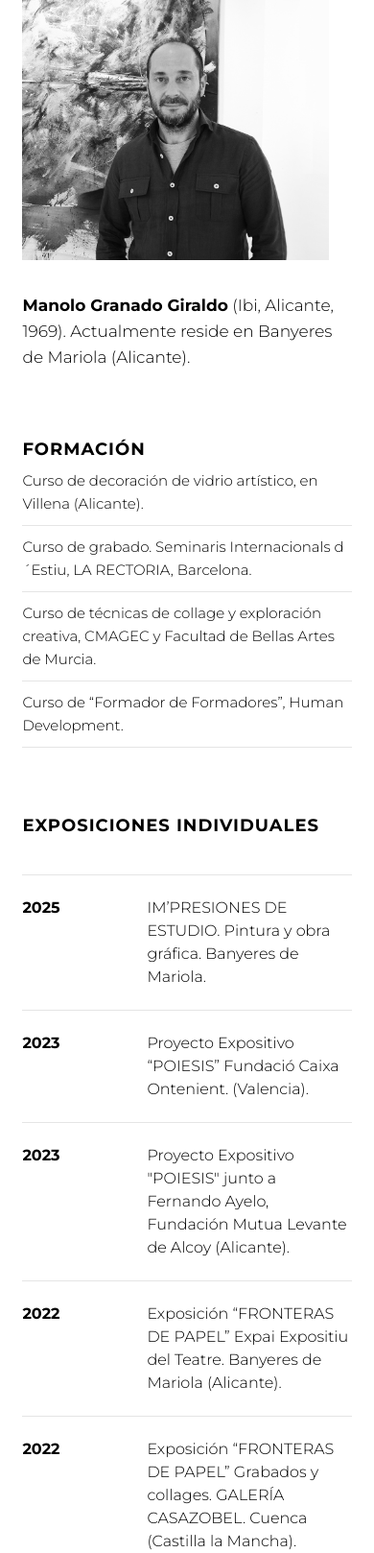
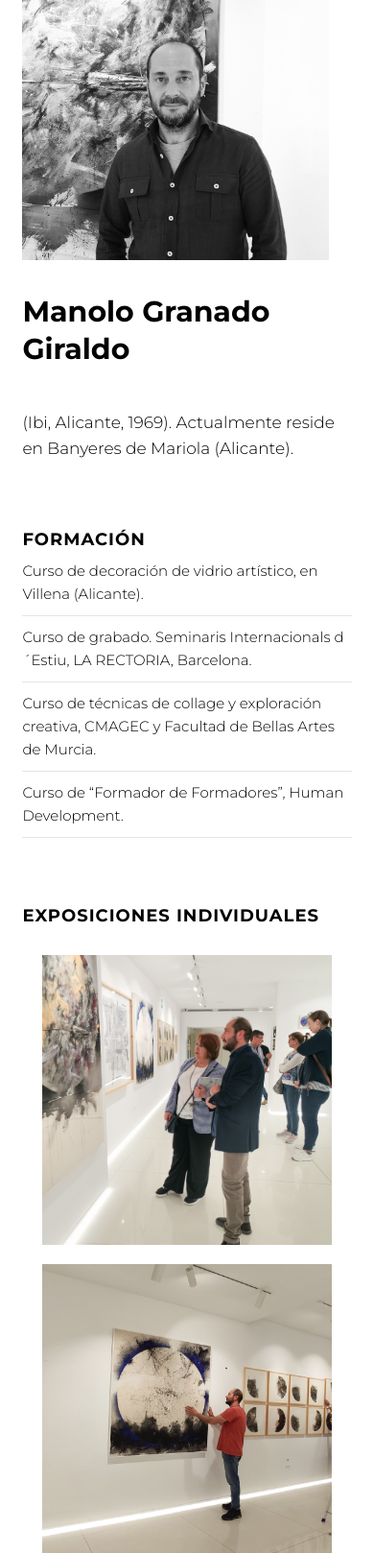
Before and after one commit to Pijo69/grafico, a PHP site: page /curriculum.html in a window 390 px wide. Shown: the part 229-1847 px from the top of the page at 96% size. Run offline with PHP 8.4, Linux system fonts and the light colour scheme.

Commit message:
Fix lightbox close X, restyle Curriculum intro, add exhibition photos
- Move the close X inside the white panel's corner instead of half
  hanging off the edge.
- Curriculum: name is now a bigger heading with the residence line
  two line-heights below it, instead of running inline together.
- Add 5 exhibition photos in a lightly-spaced 3-column grid under
  "Exposiciones individuales", openable in the same lightbox (new
  EXHIBITIONS data source); technique/measures lines now hide
  themselves when empty instead of rendering blank.

Co-Authored-By: Claude Sonnet 5 <noreply@anthropic.com>
Claude-Session: https://claude.ai/code/session_01XYyowz46mNQNHAwCGEKQtW

```diff
--- a/css/style.css
+++ b/css/style.css
@@ -207,6 +207,15 @@ a { color: inherit; text-decoration: none; }
   gap: 50px 50px;
 }
 
+.gallery.grid-3 {
+  grid-template-columns: repeat(3, 1fr);
+  gap: 20px;
+}
+
+.cv-photos {
+  margin: 30px auto 40px;
+}
+
 .gallery-item {
   cursor: pointer;
   overflow: hidden;
@@ -284,10 +293,10 @@ a { color: inherit; text-decoration: none; }
 
 .lightbox-close {
   position: absolute;
-  top: -6px;
-  right: 0;
-  width: 34px;
-  height: 34px;
+  top: 18px;
+  right: 18px;
+  width: 28px;
+  height: 28px;
   cursor: pointer;
   background: none;
   border: none;
@@ -573,7 +582,14 @@ a { color: inherit; text-decoration: none; }
   padding-top: 4px;
 }
 
-.cv-intro .cv-bio {
+.cv-intro .cv-name {
+  font-weight: 700;
+  font-size: 30px;
+  line-height: 1.3;
+  margin: 0 0 44px;
+}
+
+.cv-intro .cv-bio-rest {
   font-weight: 300;
   font-size: 17px;
   line-height: 1.6;
@@ -753,9 +769,10 @@ a { color: inherit; text-decoration: none; }
   }
 
   .gallery,
-  .gallery.grid-2 {
+  .gallery.grid-2,
+  .gallery.grid-3 {
     grid-template-columns: 1fr;
-    gap: 40px;
+    gap: 20px;
   }
 
   .lightbox-box {
--- a/curriculum.html
+++ b/curriculum.html
@@ -44,7 +44,8 @@
         <img src="assets/images/retrato.jpg" alt="Manolo Granado" />
       </div>
       <div class="cv-formation">
-        <p class="cv-bio"><span class="montserrat-bold">Manolo Granado Giraldo</span> <span data-i18n="curriculum.bio.rest">(Ibi, Alicante, 1969). Actualmente reside en Banyeres de Mariola (Alicante).</span></p>
+        <p class="cv-name">Manolo Granado Giraldo</p>
+        <p class="cv-bio-rest" data-i18n="curriculum.bio.rest">(Ibi, Alicante, 1969). Actualmente reside en Banyeres de Mariola (Alicante).</p>
         <h3 class="cv-group-title" data-i18n="curriculum.group.formation">Formación</h3>
         <ul>
           <li>Curso de decoración de vidrio artístico, en Villena (Alicante).</li>
@@ -56,6 +57,9 @@
     </div>
 
     <h3 class="cv-group-title" data-i18n="curriculum.group.exhibitions">Exposiciones individuales</h3>
+
+    <div class="gallery grid-3 cv-photos" data-gallery="EXHIBITIONS"></div>
+
     <ul class="cv-list">
       <li><span class="year">2025</span><span class="desc">IM’PRESIONES DE ESTUDIO. Pintura y obra gráfica. Banyeres de Mariola.</span></li>
       <li><span class="year">2023</span><span class="desc">Proyecto Expositivo “POIESIS” Fundació Caixa Ontenient. (Valencia).</span></li>
@@ -208,6 +212,35 @@
   </div>
 </footer>
 
+<div class="lightbox" id="lightbox">
+  <div class="lightbox-box">
+    <button class="lightbox-close" id="lightbox-close" aria-label="Cerrar">
+      <svg viewBox="0 0 24 24" fill="none" stroke="#000000" stroke-width="1.2" stroke-linecap="round">
+        <path d="M4 4 L20 20 M20 4 L4 20" />
+      </svg>
+    </button>
+    <div class="lightbox-main">
+      <div class="lightbox-image">
+        <img id="lightbox-img" src="" alt="" />
+      </div>
+      <div class="lightbox-text">
+        <p class="work-name" id="lightbox-name"></p>
+        <p class="work-technique" id="lightbox-technique"></p>
+        <p class="work-measures" id="lightbox-measures"></p>
+        <span class="work-sold" id="lightbox-sold">VENDIDO</span>
+      </div>
+    </div>
+    <div class="lightbox-nav" id="lightbox-nav">
+      <button id="lightbox-prev" aria-label="Anterior">
+        <img src="assets/icons/arrow-left.svg" alt="" />
+      </button>
+      <button id="lightbox-next" aria-label="Siguiente">
+        <img src="assets/icons/arrow-right.svg" alt="" />
+      </button>
+    </div>
+  </div>
+</div>
+
 <script src="js/artworks.js"></script>
 <script src="js/gallery.js"></script>
 <script src="js/i18n.js"></script>
--- a/js/gallery.js
+++ b/js/gallery.js
@@ -3,6 +3,7 @@ let LIGHTBOX_STATE = { source: null, index: 0 };
 function getSourceArray(name) {
   if (name === 'ARTWORKS') return ARTWORKS;
   if (name === 'GRABADOS') return GRABADOS;
+  if (name === 'EXHIBITIONS') return EXHIBITIONS;
   return [];
 }
 
@@ -69,8 +70,15 @@ function updateLightbox() {
     img.alt = work.name[lang] || work.name.es;
   }
   if (nameEl) nameEl.textContent = work.name[lang] || work.name.es;
-  if (techEl) techEl.textContent = work.technique[lang] || work.technique.es;
-  if (measEl) measEl.textContent = work.measures;
+  if (techEl) {
+    const tech = work.technique[lang] || work.technique.es;
+    techEl.textContent = tech;
+    techEl.style.display = tech ? 'block' : 'none';
+  }
+  if (measEl) {
+    measEl.textContent = work.measures;
+    measEl.style.display = work.measures ? 'block' : 'none';
+  }
   if (soldEl) {
     const dict = I18N[lang] || I18N.es;
     soldEl.textContent = lang === 'en' ? 'Sold' : 'VENDIDO';
```
Also changed, not shown: js/artworks.js (+43 -0 lines), assets/images/expo-01.jpg (added), assets/images/expo-02.jpg (added), assets/images/expo-03.jpg (added), assets/images/expo-04.jpg (added), assets/images/expo-05.jpg (added).
